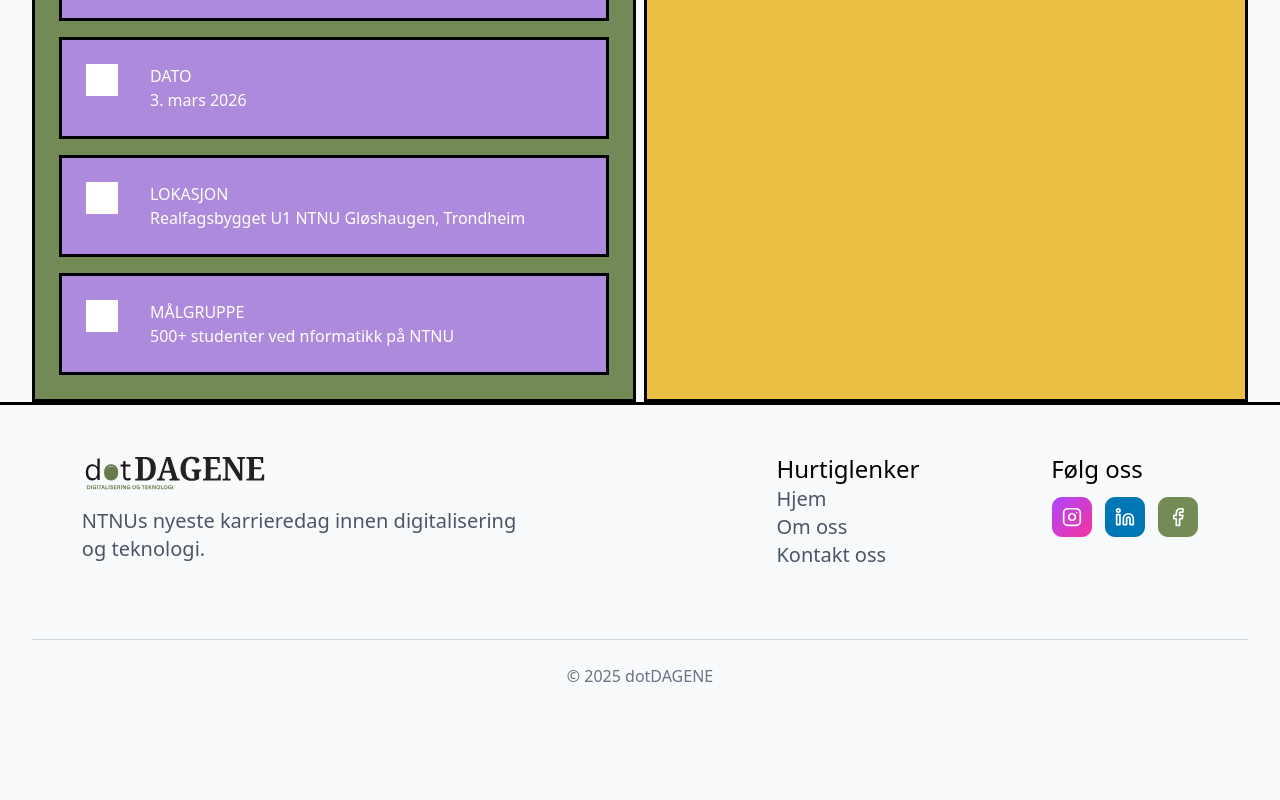
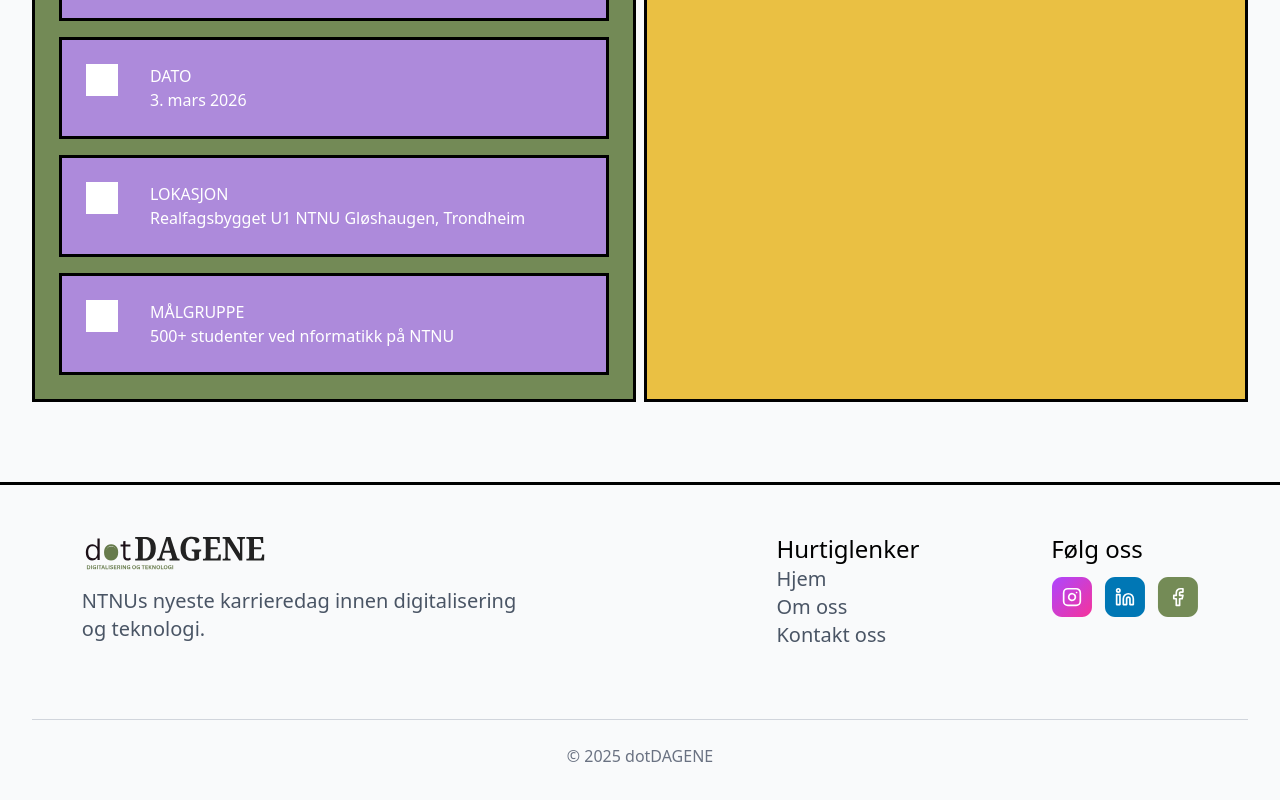
Before and after one commit to appKom/conchiglie-web, a React (Vite) app in the folder frontend/: page / in a window 1280 px wide. Shown: the part 2606-3406 px from the top of the page. Before the commit the page ends 3326 px from the top, so only its background shows below. Built offline with nearby package versions, Linux system fonts and the light colour scheme.

Commit message:
feat: implement footer

```diff
--- a/frontend/src/components/Footer.tsx
+++ b/frontend/src/components/Footer.tsx
@@ -7,7 +7,7 @@
 
 export const Footer = () => {
   return(
-    <footer className="flex border-t-3 justify-center">
+    <footer className="flex border-t-3 justify-center mt-20">
       <section className="flex flex-col md:flex-row md:flex-wrap w-full m-8 mt-12 gap-2 md:gap-8 justify-around">
         <section>
           <img src={Logo} alt="Logo" className="w-1/3 md:mb-4" />
```
